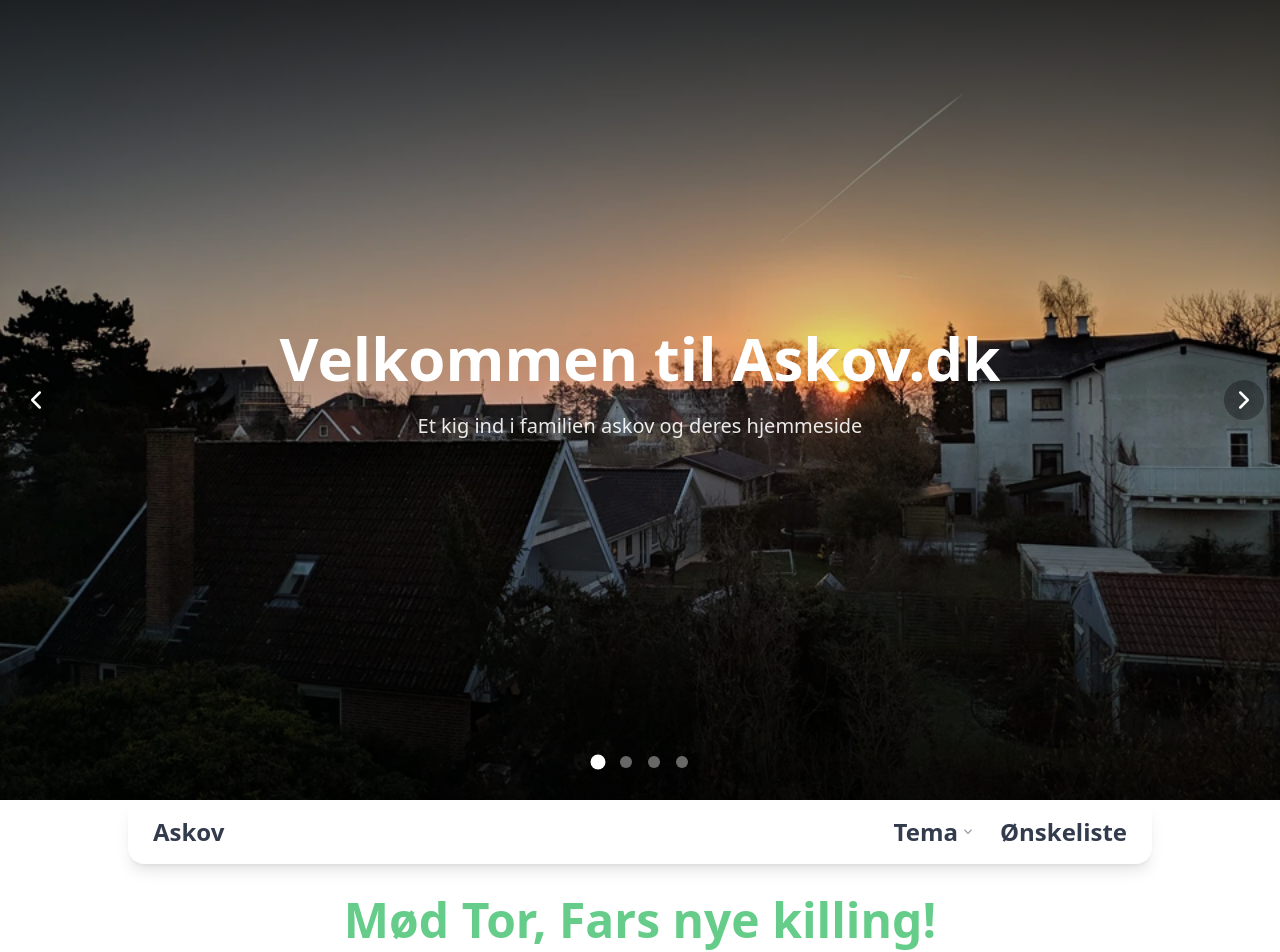
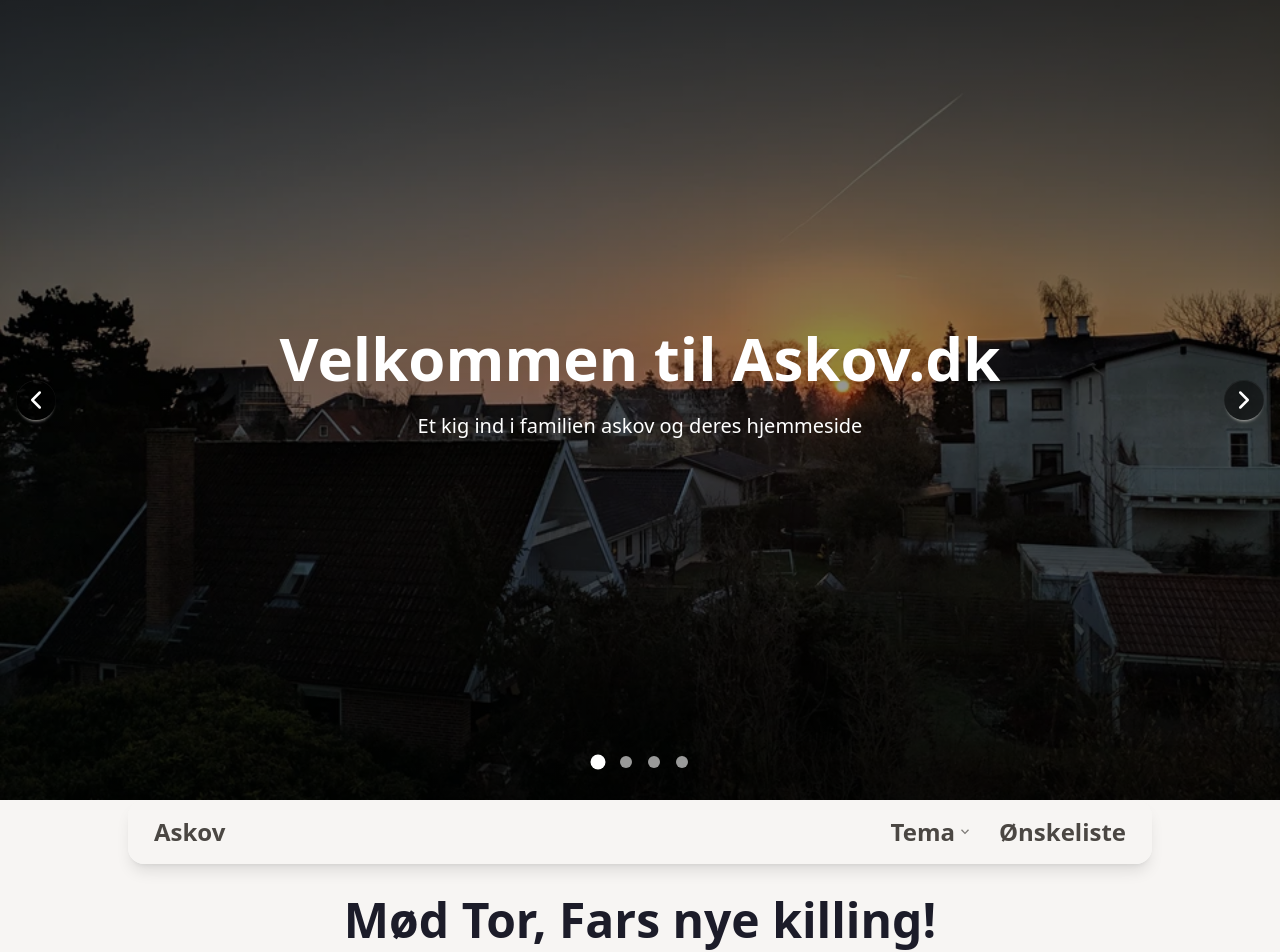
Before and after one commit to hansaskov/askov, an Astro site: page / in a window 1280 px wide. Shown: the top 952 px of the page. Built offline with nearby package versions, Linux system fonts and the light colour scheme; Astro itself is replaced by a stand-in of ours.

Commit message:
Update theme selector

```diff
--- a/src/components/Hero.astro
+++ b/src/components/Hero.astro
@@ -56,7 +56,7 @@ const dynamicCss = images.map((_, i) => {
   </div>
 
   <!-- Overlay gradient -->
-  <div class="absolute inset-0 bg-gradient-to-b from-black/70 via-transparent to-black/70 pointer-events-none"></div>
+  <div class="absolute inset-0 bg-gradient-to-b from-black/70 via-black/40 to-black/70 pointer-events-none"></div>
 
   <!-- Title content -->
   <div class="absolute inset-0 flex flex-col items-center justify-center px-4 text-center pointer-events-none">
@@ -64,7 +64,7 @@ const dynamicCss = images.map((_, i) => {
       <h1 class="text-4xl md:text-5xl lg:text-6xl font-bold mb-6 text-white">
         {title}
       </h1>
-      <p class="text-lg md:text-xl font-medium text-white/90 max-w-2xl mx-auto">
+      <p class="text-lg md:text-xl font-medium text-white max-w-2xl mx-auto">
         {subtitle}
       </p>
       <div class="mt-8">
@@ -81,7 +81,7 @@ const dynamicCss = images.map((_, i) => {
       <div class={`nav-${index} hidden absolute left-4 right-4 top-1/2 -translate-y-1/2 justify-between z-20`}>
         <label
           for={`hero-slide-${prevIndex}`}
-          class="btn btn-circle bg-black/30 border-none text-white hover:bg-black/50 cursor-pointer"
+          class="btn btn-circle bg-black/50 border-none text-white hover:bg-black/60 cursor-pointer"
           aria-label="Previous image"
         >
           <svg xmlns="http://www.w3.org/2000/svg" fill="none" viewBox="0 0 24 24" stroke-width="2.5" stroke="currentColor" class="w-6 h-6">
@@ -90,7 +90,7 @@ const dynamicCss = images.map((_, i) => {
         </label>
         <label
           for={`hero-slide-${nextIndex}`}
-          class="btn btn-circle bg-black/30 border-none text-white hover:bg-black/50 cursor-pointer"
+          class="btn btn-circle bg-black/50 border-none text-white hover:bg-black/60 cursor-pointer"
           aria-label="Next image"
         >
           <svg xmlns="http://www.w3.org/2000/svg" fill="none" viewBox="0 0 24 24" stroke-width="2.5" stroke="currentColor" class="w-6 h-6">
@@ -106,7 +106,7 @@ const dynamicCss = images.map((_, i) => {
     {images.map((_, index) => (
       <label
         for={`hero-slide-${index}`}
-        class={`dot-${index} w-3 h-3 rounded-full bg-white/40 hover:bg-white/80 transition-all duration-300 cursor-pointer`}
+        class={`dot-${index} w-3 h-3 rounded-full bg-white/60 hover:bg-white transition-all duration-300 cursor-pointer`}
         aria-label={`View image ${index + 1} of ${images.length}`}
       />
     ))}
--- a/src/components/ImageWithCaption.astro
+++ b/src/components/ImageWithCaption.astro
@@ -22,7 +22,7 @@ const { imageSrc, alt, caption, reverse = false } = Astro.props;
       loading="lazy"
     />
   </div>
-  <p class="flex-1 text-base sm:text-lg lg:text-2xl px-4 md:mx-4 text-center text-primary/70 md:text-primary rounded-lg">
+  <p class="flex-1 text-base sm:text-lg lg:text-2xl px-4 md:mx-4 text-center text-primary rounded-lg">
     {caption}
   </p>
 </div>
--- a/src/components/Navbar.astro
+++ b/src/components/Navbar.astro
@@ -2,7 +2,7 @@
 import ThemeSelector from './ThemeSelector.astro';
 ---
 
-<div class="flex navbar sticky bottom-4 md:top-4 md:bottom-full mx-auto bg-base-100 bg-opacity-90 shadow-lg rounded-box max-w-5xl" style="width: calc(100% - 2rem);">
+<div class="flex navbar sticky bottom-4 md:top-4 md:bottom-full mx-auto bg-base-100/90 shadow-lg rounded-box max-w-5xl" style="width: calc(100% - 2rem);">
   <div>
     <a href="/" class="btn btn-ghost text-lg md:text-2xl">Askov</a>
   </div>
--- a/src/components/ThemeSelector.astro
+++ b/src/components/ThemeSelector.astro
@@ -4,43 +4,19 @@
 <div class="dropdown dropdown-top md:dropdown-bottom dropdown-hover">
     <label tabindex="0" class="btn text-lg md:text-2xl btn-ghost pr-2.5 flex-nowrap">
       Tema
-      <svg width="8px" height="8px" class="h-2 w-2 fill-current opacity-50 inline-block" xmlns="http://www.w3.org/2000/svg" viewBox="0 0 2048 2048">
+      <svg width="8px" height="8px" class="h-2 w-2 fill-current opacity-70 inline-block" xmlns="http://www.w3.org/2000/svg" viewBox="0 0 2048 2048">
         <path d="M1799 349l242 241-1017 1017L7 590l242-241 775 775 775-775z"></path>
       </svg>
     </label>
-    <ul tabindex="0" class="dropdown-content z-[1] p-2 shadow-xl bg-base-100 bg-opacity-90 rounded-box w-44">
+    <ul tabindex="0" class="dropdown-content z-[1] p-2 shadow-xl bg-base-100/90 rounded-box w-44">
       <li>
-        <input type="radio" name="theme-dropdown" class="theme-controller btn btn-sm btn-block btn-ghost justify-start py-2" aria-label="Light" value="emerald" />
+        <input type="radio" name="theme-dropdown" class="theme-controller btn btn-sm btn-block btn-ghost justify-start py-2" aria-label="Silk" value="silk" checked />
       </li>
       <li>
-        <input type="radio" name="theme-dropdown" class="theme-controller btn btn-sm btn-block btn-ghost justify-start py-2" aria-label="Secondary" value="fantasy" />
+        <input type="radio" name="theme-dropdown" class="theme-controller btn btn-sm btn-block btn-ghost justify-start py-2" aria-label="Emerald" value="emerald" />
+      </li>
+      <li>
+        <input type="radio" name="theme-dropdown" class="theme-controller btn btn-sm btn-block btn-ghost justify-start py-2" aria-label="Fantasy" value="fantasy" />
       </li>
     </ul>
   </div>
-
-  <script>
-    // Theme switching logic
-    const themeButtons = document.querySelectorAll('.theme-controller');
-
-    // Check for saved theme preference or use default
-    const savedTheme = localStorage.getItem('theme') || 'emerald';
-    document.documentElement.setAttribute('data-theme', savedTheme);
-
-    // Mark the correct radio button as checked
-    themeButtons.forEach((btn) => {
-      if (btn instanceof HTMLInputElement && btn.value === savedTheme) {
-        btn.checked = true;
-      }
-    });
-
-    // Add event listeners for theme switching
-    themeButtons.forEach((btn) => {
-      btn.addEventListener('change', (e) => {
-        if (e.target instanceof HTMLInputElement) {
-          const newTheme = e.target.value;
-          document.documentElement.setAttribute('data-theme', newTheme);
-          localStorage.setItem('theme', newTheme);
-        }
-      });
-    });
-  </script>
--- a/src/pages/index.astro
+++ b/src/pages/index.astro
@@ -56,7 +56,7 @@ const misoImages = [
 	  </div>
 	  <div class="flex flex-col md:flex-col-reverse">
 		<div class="pt-8 max-w-5xl mx-auto w-full px-4 md:px-8">
-		  <div class="bg-background text-text">
+		  <div class="bg-base-100 text-base-content">
 			<h1 class="text-3xl lg:text-5xl font-bold text-primary mb-8 text-center">
 			  Mød Tor, Fars nye killing!
 			</h1>
@@ -71,7 +71,7 @@ const misoImages = [
 			))}
 		  </div>
 
-		  <div class="bg-background text-text pt-4 pb-16 md:pt-8">
+		  <div class="bg-base-100 text-base-content pt-4 pb-16 md:pt-8">
 			<h1 class="text-3xl lg:text-5xl font-bold text-primary mb-8 text-center">
 			  Giv ekstra kærlighed til Miso
 			</h1>
--- a/src/styles/global.css
+++ b/src/styles/global.css
@@ -1,6 +1,7 @@
 @import "tailwindcss";
 @plugin "daisyui" {
 	themes:
-		emerald --default,
+		silk --default,
+		emerald,
 		fantasy;
 }
```
